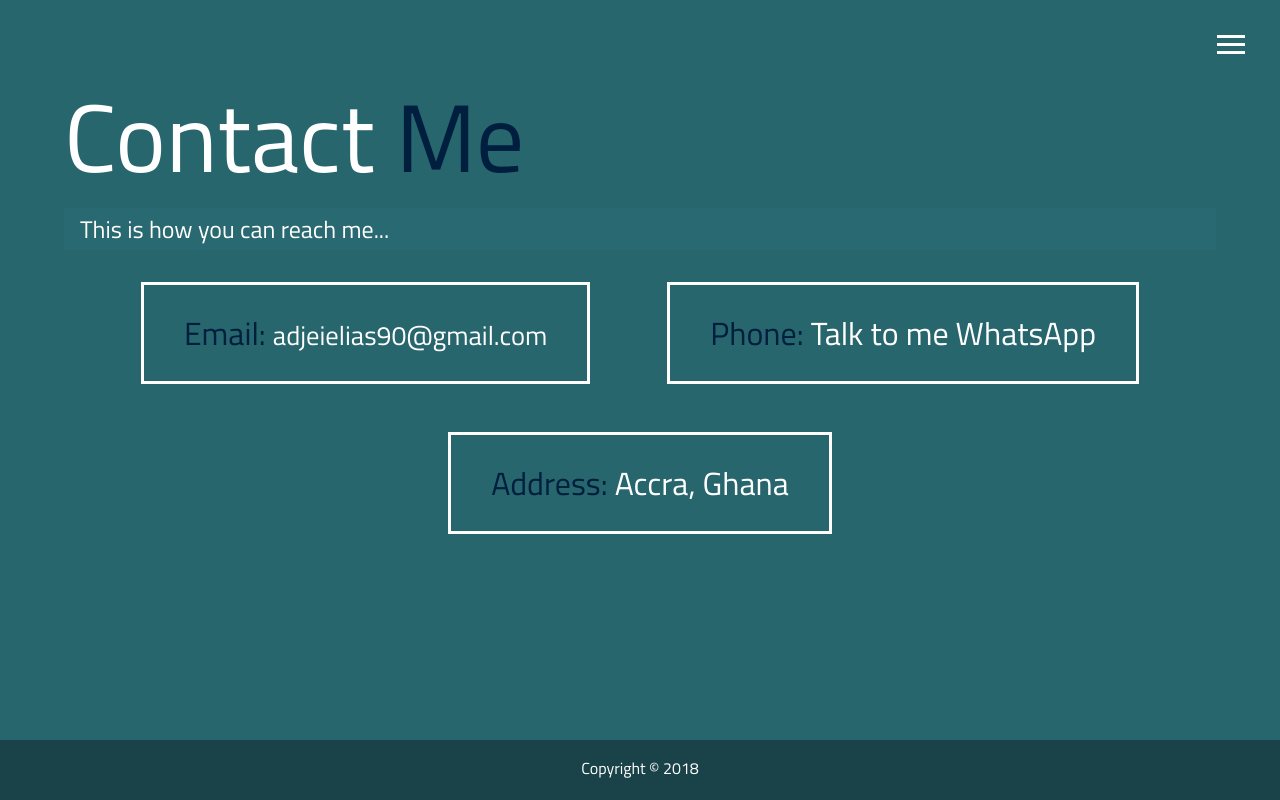
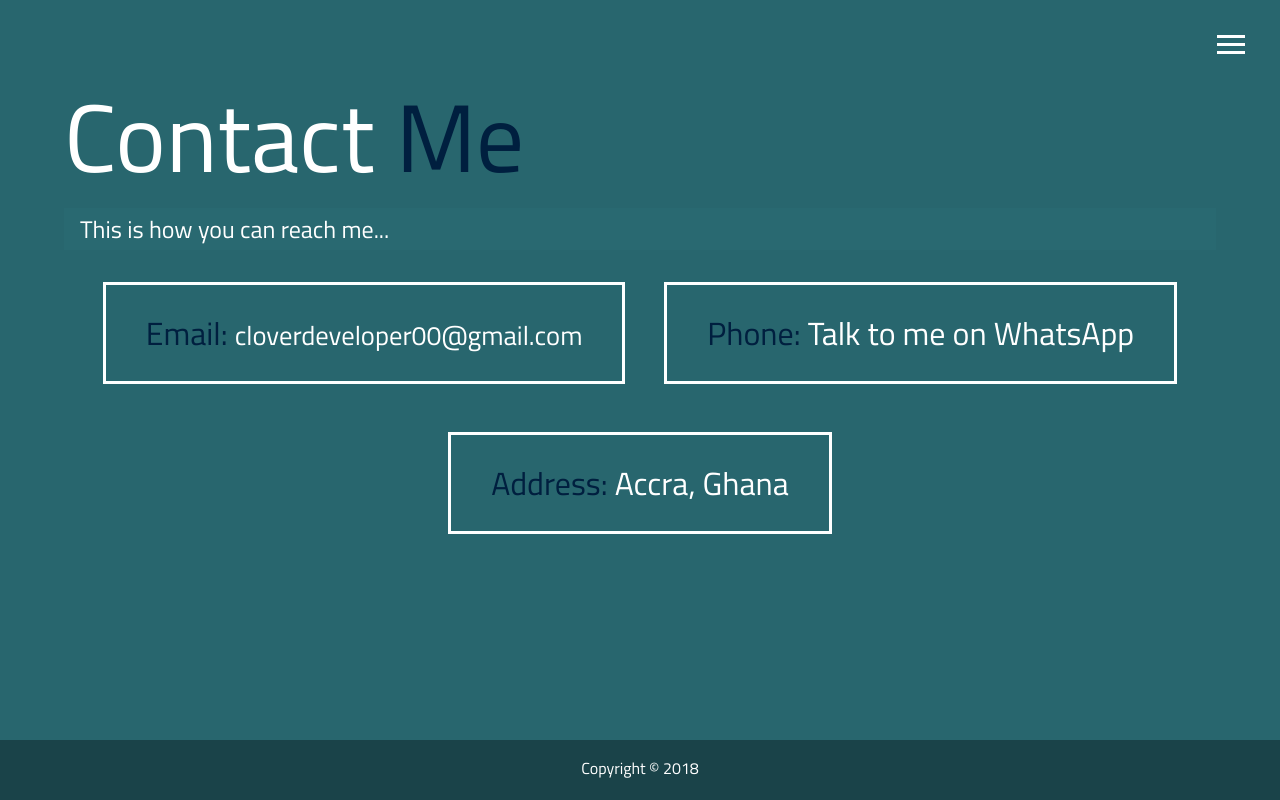
Before and after one commit to adjeielias90/free_portfolio_site, a plain HTML site: page contact.html in a window 1280 px wide. Drawn offline with Linux system fonts and the light colour scheme.

Commit message:
Few tweaks

```diff
--- a/contact.html
+++ b/contact.html
@@ -53,12 +53,12 @@
         </h2>
         <div class="boxes">
             <div>
-                <span class="text-secondary">Email: </span><small>adjeielias90@gmail.com</small>
+                <span class="text-secondary">Email: </span><small>cloverdeveloper00@gmail.com</small>
             </div>
 
             <div>
                 <span class="text-secondary">Phone: </span>
-                <a href="https://wa.me/2330249764217">Talk to me WhatsApp</a>
+                <a href="https://wa.me/2330249764217">Talk to me on WhatsApp</a>
             </div>
 
 
```
Also changed, not shown: index.html (+1 -2 lines).
